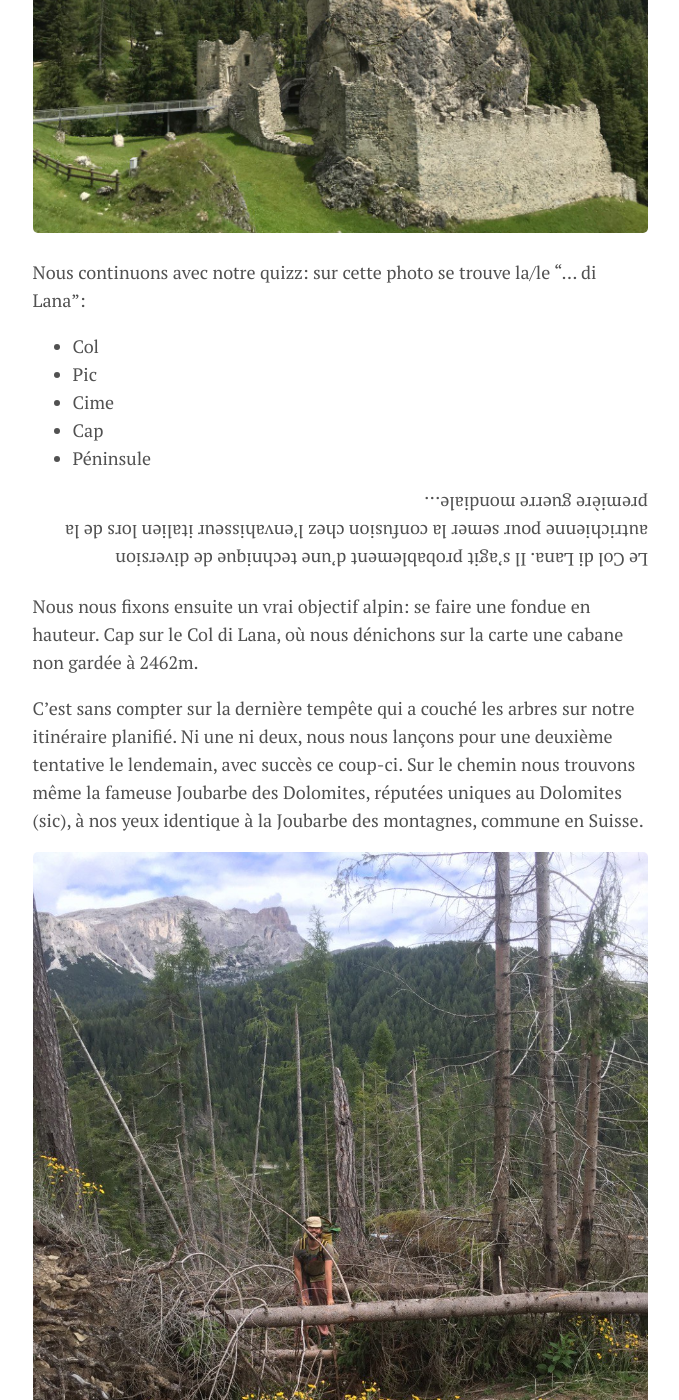
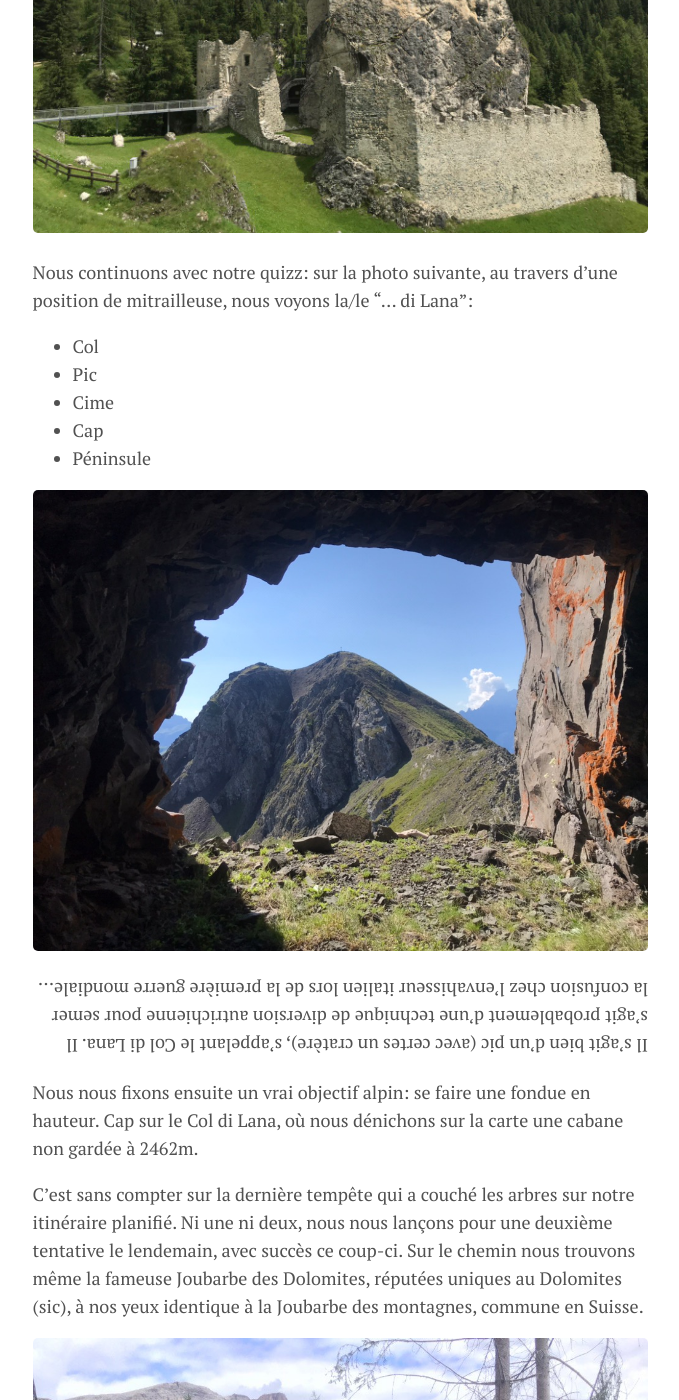
Before and after one commit to cyclovoyage/cyclovoyage.github.io, a Jekyll site: the page built from _posts/2020-07-26-semaine-4-5.md, in a window 1280 px wide and 1400 px high, scrolled down 4196 px. Shown: the whole window, without its empty margins (300-979 px from the left). Built offline with Jekyll 4.4.1, drawn with Linux system fonts in a browser that asks for light colours; some of the changed text lies outside the part shown.

Commit message:
Update 2020-07-26-semaine-4-5.md

```diff
--- a/_posts/2020-07-26-semaine-4-5.md
+++ b/_posts/2020-07-26-semaine-4-5.md
@@ -27,14 +27,17 @@ Ayant fait le tour des magasins de luxe de Cortina, nous décidons d’avancer d
 
 <img src="/assets/img/FD43D9CA-8767-4000-87FF-0A02D9753F42.jpeg">
 
-Nous continuons avec notre quizz: sur cette photo se trouve la/le "... di Lana":
+Nous continuons avec notre quizz: sur la photo suivante, au travers d’une position de mitrailleuse, nous voyons la/le "... di Lana":
 - Col
 - Pic
 - Cime
 - Cap
 - Péninsule
 
-<p style="transform: rotate(180deg);">Le Col di Lana. Il s’agit probablement d’une technique de diversion autrichienne pour semer la confusion chez l’envahisseur italien lors de la première guerre mondiale...</p>
+<img src="/assets/img/A6A2D726-7CBD-46EB-AEA8-803989AEC719.jpeg">
+
+
+<p style="transform: rotate(180deg);">Il s’agit bien d’un pic (avec certes un cratère), s’appelant le Col di Lana. Il s’agit probablement d’une technique de diversion autrichienne pour semer la confusion chez l’envahisseur italien lors de la première guerre mondiale...</p>
 Nous nous fixons ensuite un vrai objectif alpin: se faire une fondue en hauteur. Cap sur le Col di Lana, où nous dénichons sur la carte une cabane non gardée à 2462m.
 
 C’est sans compter sur la dernière tempête qui a couché les arbres sur notre itinéraire planifié. Ni une ni deux, nous nous lançons pour une deuxième tentative le lendemain, avec succès ce coup-ci. Sur le chemin nous trouvons même la fameuse Joubarbe des Dolomites, réputées uniques au Dolomites (sic), à nos yeux identique à la Joubarbe des montagnes, commune en Suisse.
@@ -56,6 +59,7 @@ Le lendemain nous prenons le temps pour rentrer au camping, et notamment prendre
 <img src="/assets/img/863A5BC7-B4FB-4861-A510-AF690FBDB659.jpeg">
 
 <img src="/assets/img/DA09A64A-BBD7-48B5-8DA4-E2513A2090EB.jpeg">
+<i>Le cratère sur la crête du Col di Lana</i>
 
 Bref, notre escapade au Col di Lana nous aura comblé, que ce soit au niveau historique, astronomique, gastronomique ou botanique.
 
```
